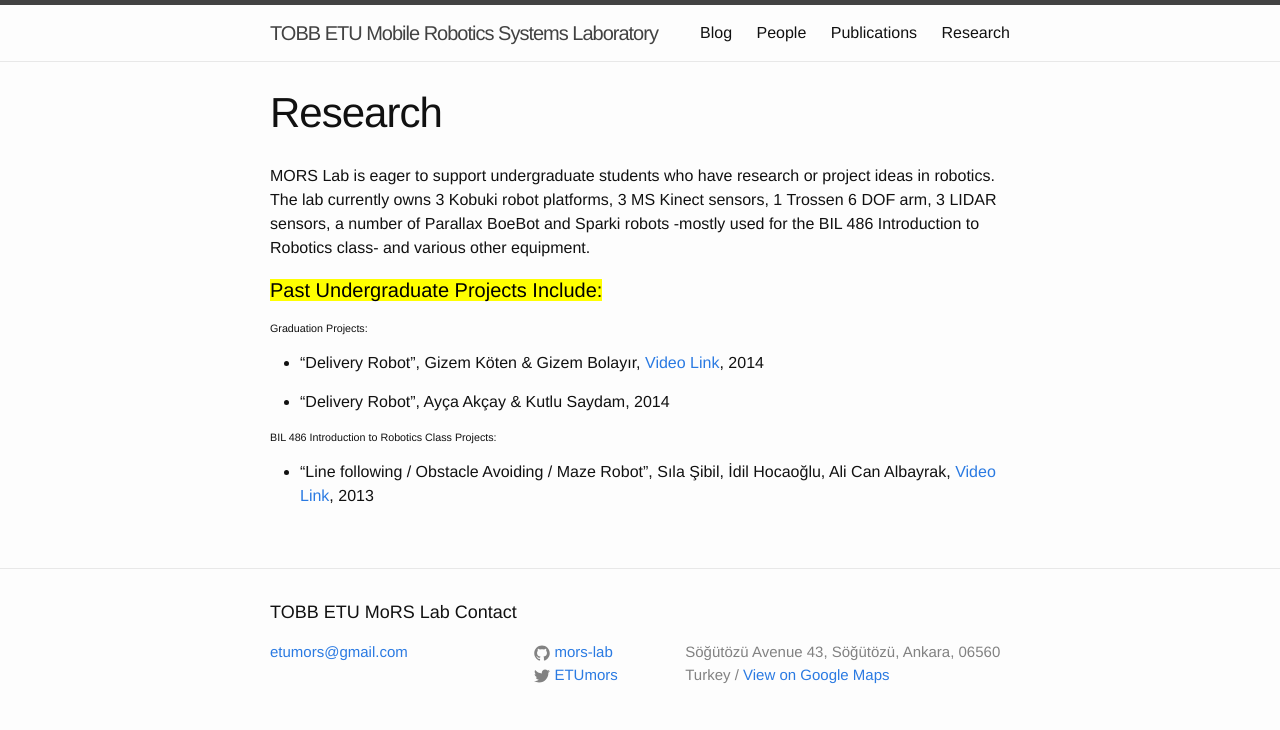
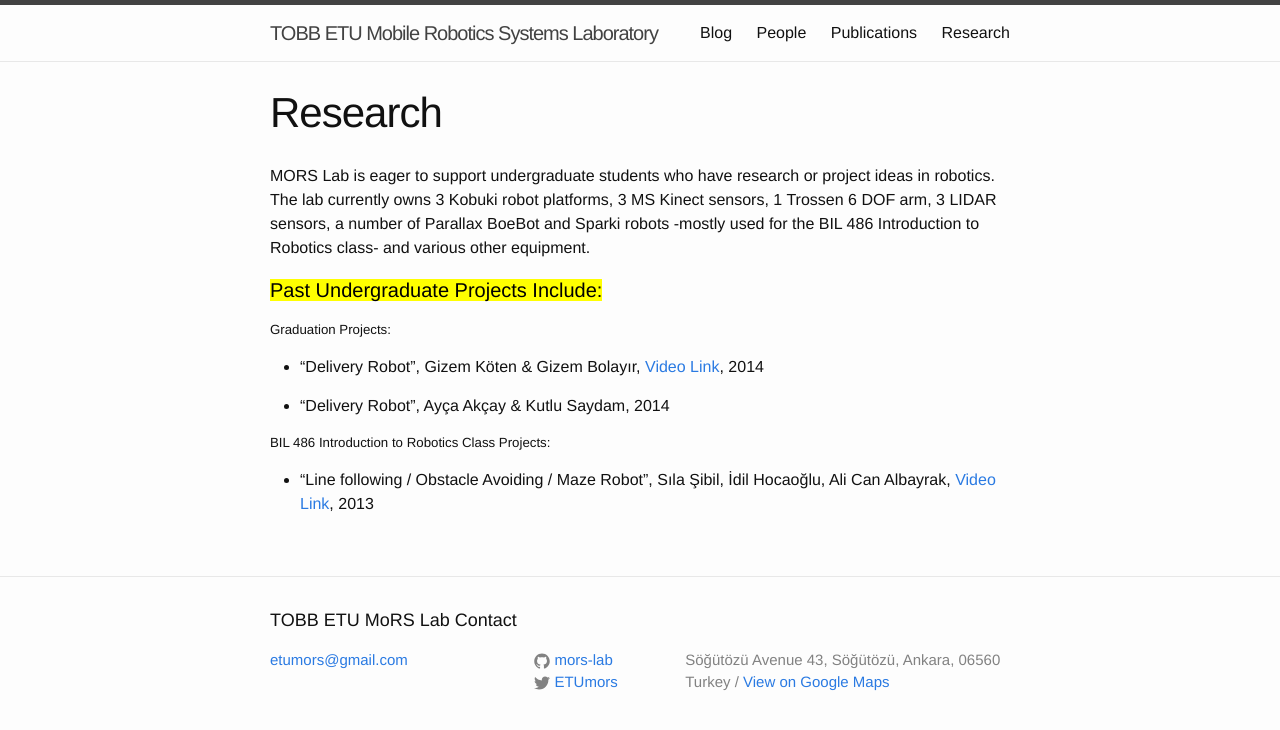
Before and after one commit to mors-lab/mors-lab.github.io, a Jekyll site: the page built from research.md, in a window 1280 px wide. Shown: the top 730 px of the page. Built offline with Jekyll 4.4.1, drawn with Linux system fonts in a browser that asks for light colours; nearby versions of some CDN libraries.

```diff
--- a/research.md
+++ b/research.md
@@ -8,14 +8,14 @@ MORS Lab is eager to support undergraduate students who have research or project
 
 <h4><mark>Past Undergraduate Projects Include:</mark></h4>
 
-<h6>Graduation Projects:</h6>
+<h5>Graduation Projects:</h5>
 
 - "Delivery Robot", Gizem Köten & Gizem Bolayır, <a href="https://www.youtube.com/watch?v=ko6gb4BbinQ">Video Link</a>, 2014
 
 - "Delivery Robot", Ayça Akçay & Kutlu Saydam, 2014
 
 
-<h6>BIL 486 Introduction to Robotics Class Projects:</h6>
+<h5>BIL 486 Introduction to Robotics Class Projects:</h5>
 
 
 - "Line following / Obstacle Avoiding / Maze Robot", Sıla Şibil, İdil Hocaoğlu, Ali Can Albayrak,
```
